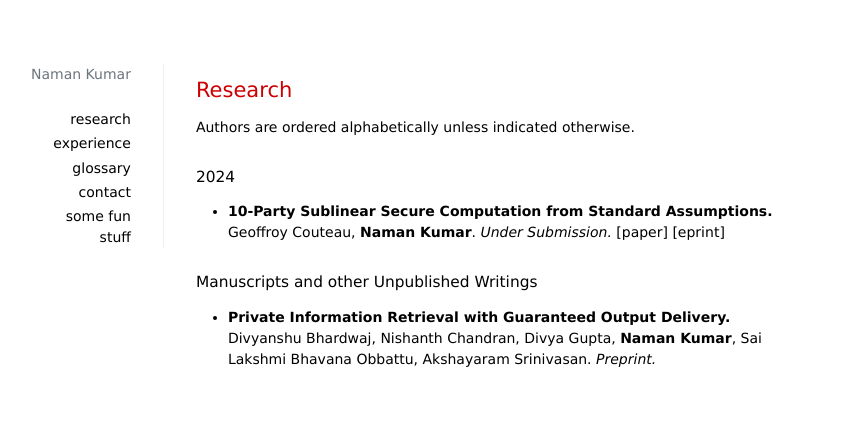
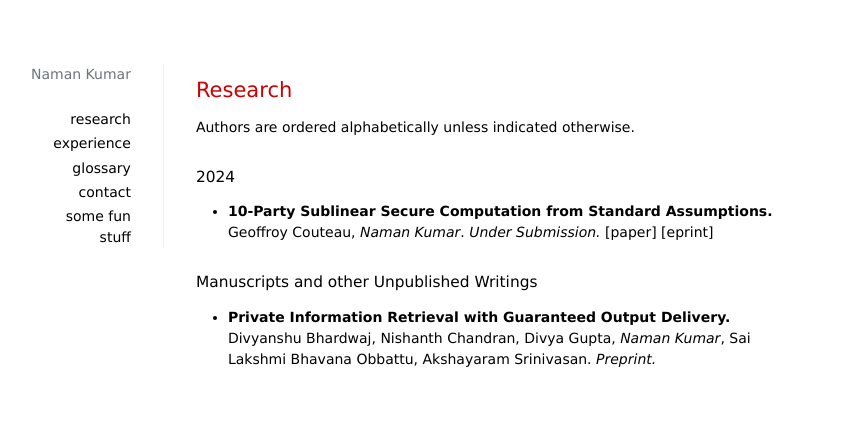
Before and after one commit to matcauthon49/matcauthon49.github.io, a Jekyll site: the page built from _pages/research.md, in a window 1280 px wide. Shown: the top 434 px of the page, without its empty margins (33-884 px from the left). Built offline with Jekyll 4.4.1, drawn with Linux system fonts in a browser that asks for light colours; nearby versions of some CDN libraries; a style sheet for code colours, icons or effects is not loaded.

```diff
--- a/_pages/research.md
+++ b/_pages/research.md
@@ -9,10 +9,10 @@ Authors are ordered alphabetically unless indicated otherwise.
 #### 2024
 
 + **10-Party Sublinear Secure Computation from Standard Assumptions.**
-    Geoffroy Couteau, **Naman Kumar**. <em>Under Submission.</em>
+    Geoffroy Couteau, *Naman Kumar*. <em>Under Submission.</em>
     [paper] [eprint]
 
 #### Manuscripts and other Unpublished Writings
 
 + **Private Information Retrieval with Guaranteed Output Delivery.**
-    Divyanshu Bhardwaj, Nishanth Chandran, Divya Gupta, **Naman Kumar**, Sai Lakshmi Bhavana Obbattu, Akshayaram Srinivasan. <em>Preprint.</em>
+    Divyanshu Bhardwaj, Nishanth Chandran, Divya Gupta, *Naman Kumar*, Sai Lakshmi Bhavana Obbattu, Akshayaram Srinivasan. <em>Preprint.</em>
```
